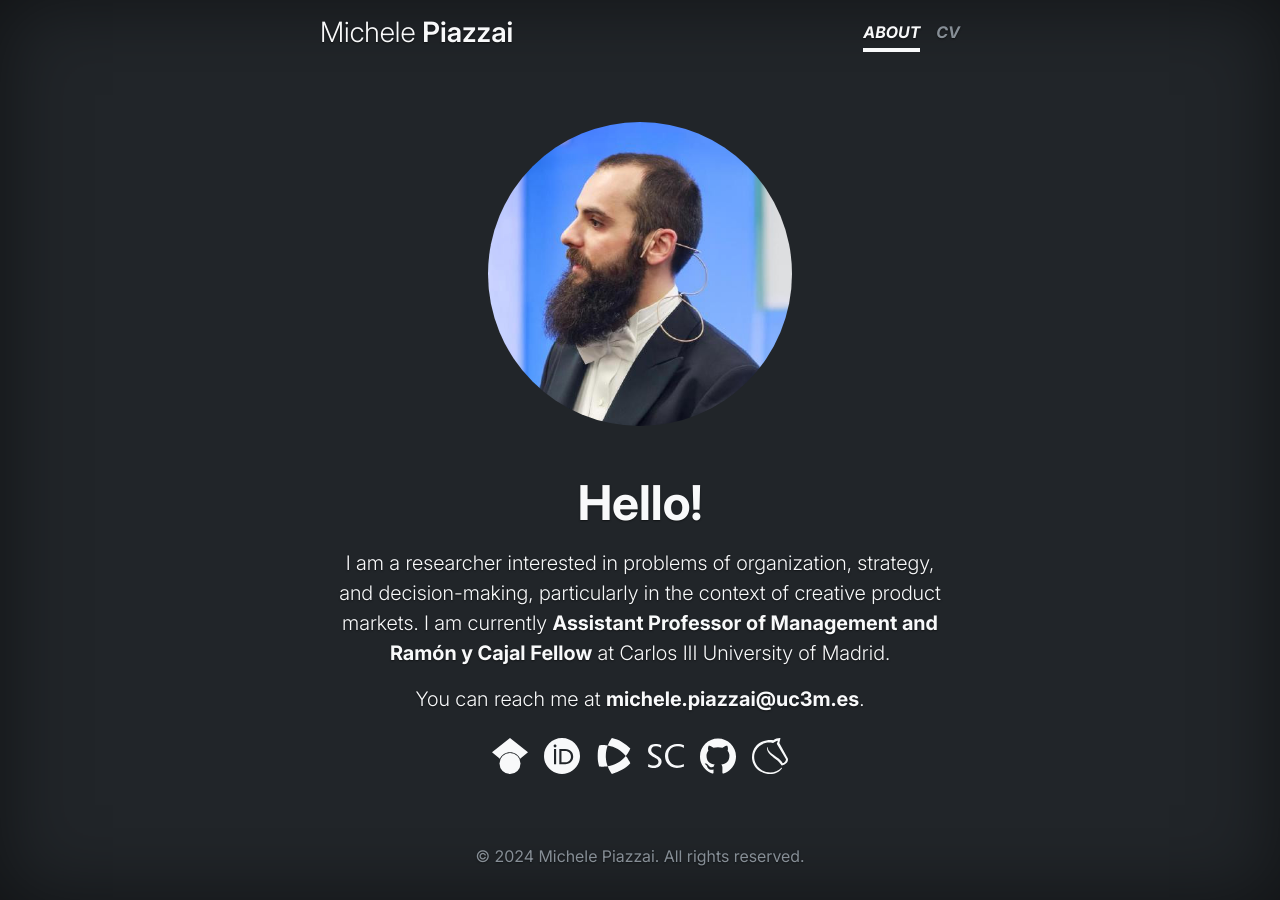
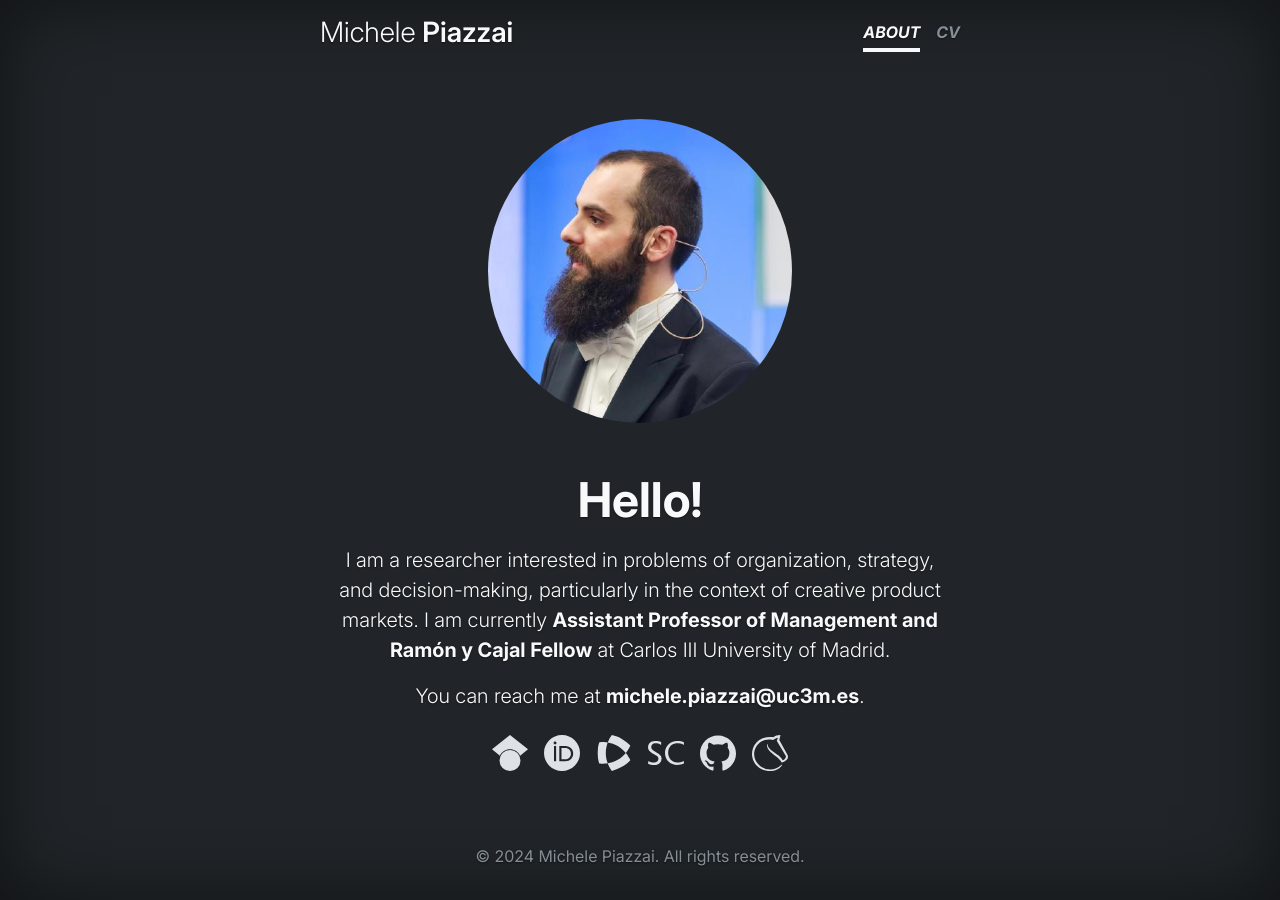
Before and after one commit to piazzai/piazzai.github.io, a Jekyll site: the page built from index.md, in a window 1280 px wide. Built offline with Jekyll 4.4.1, drawn with Linux system fonts in a browser that asks for light colours.

Commit message:
Style icon links

```diff
--- a/_layouts/home.html
+++ b/_layouts/home.html
@@ -7,7 +7,7 @@
 <ul class="nav justify-content-center list-unstyled">
     {% for icon in site.data.home.icons %}
     <li class="mx-2">
-        <a class="text-gray-0" href="{{ icon.url }}">
+        <a class="icon-link" href="{{ icon.url }}">
             <svg width="36" height="36" fill="currentColor">
                 <title>{{ icon.title }}</title>
                 <use xlink:href="#{{ icon.id }}" />
--- a/_sass/_classes.scss
+++ b/_sass/_classes.scss
@@ -20,3 +20,10 @@
     color: var(--oc-gray-0);
     border-bottom-color: var(--oc-gray-0);
 }
+
+.icon-link {
+    color: var(--oc-gray-3);
+    &:hover {
+        color: var(--oc-gray-4);
+    }
+}
--- a/_sass/_elements.scss
+++ b/_sass/_elements.scss
@@ -14,7 +14,3 @@
         text-decoration: underline;
     }
 }
-
-a svg:hover {
-    color: var(--oc-gray-3);
-}
```
